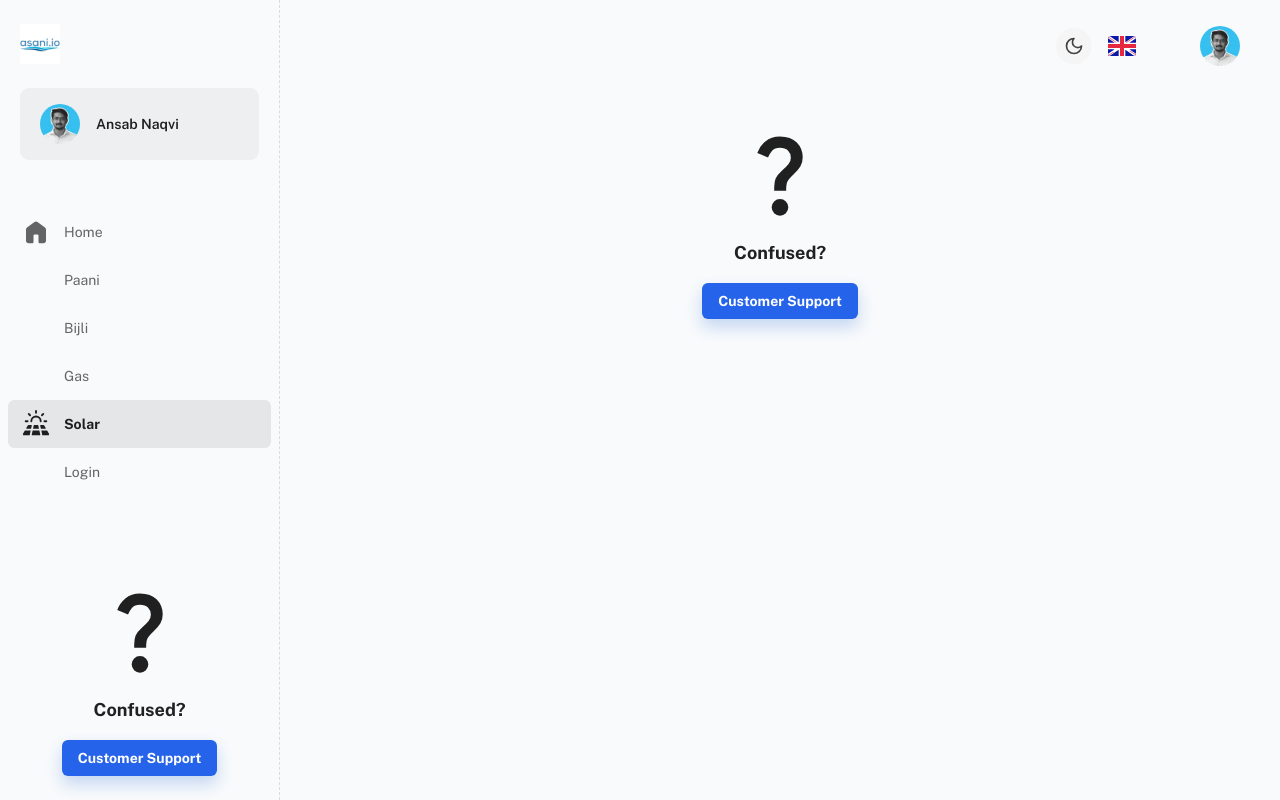
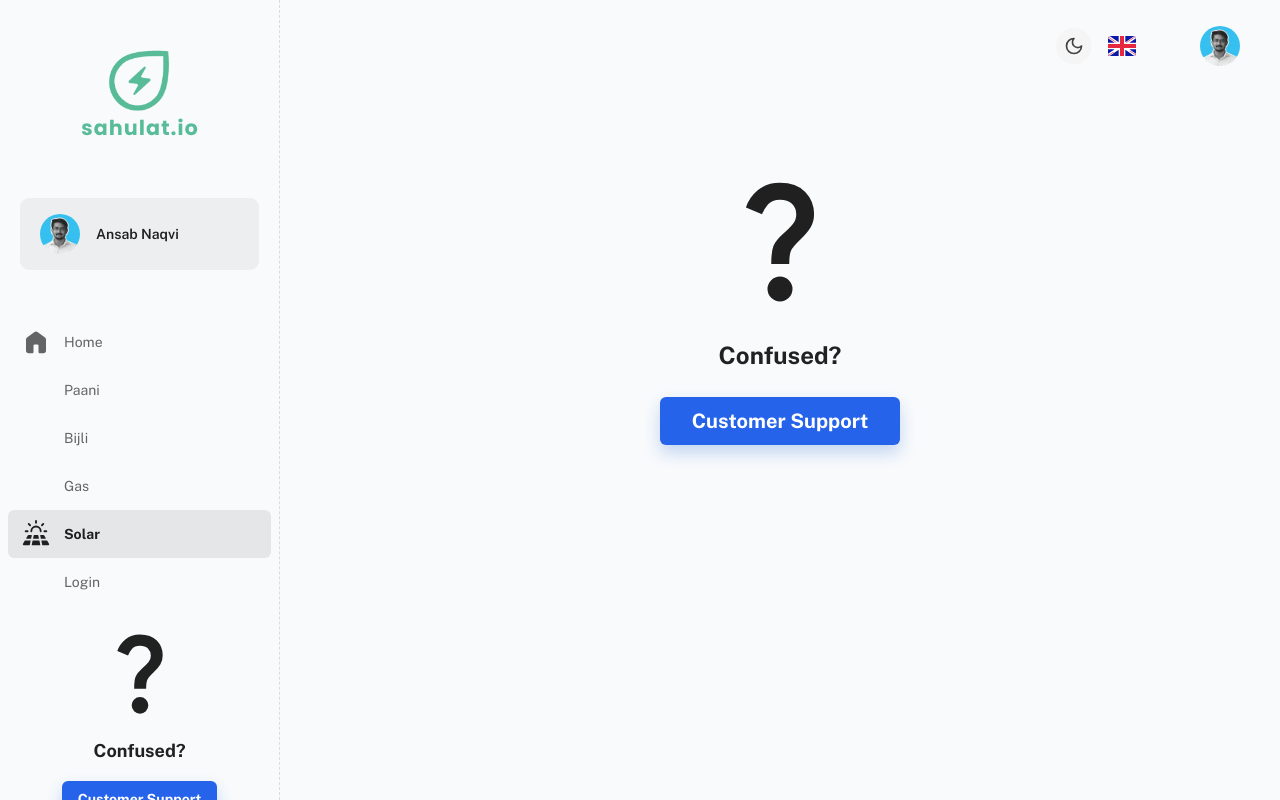
Before and after one commit to Irtiza1/Asani.io-Challenge5, a React (Create React App) app in the folder Frontend/: page /dashboard/solar in a window 1280 px wide. Built offline with nearby package versions, Linux system fonts and the light colour scheme; some icons are missing; a web font is replaced by a local one.

Commit message:
Logo added

```diff
--- a/Frontend/src/components/logo/Logo.js
+++ b/Frontend/src/components/logo/Logo.js
@@ -4,7 +4,7 @@ import { Link as RouterLink } from 'react-router-dom';
 // @mui
 import { useTheme } from '@mui/material/styles';
 import { Box, Link } from '@mui/material';
-import asaani from '../../assets/logo.jpg'
+import asaani from '../../assets/Orange Minimalist Electrical Energy Logo (14).png'
 // ----------------------------------------------------------------------
 
 const Logo = forwardRef(({ disabledLink = false, sx, ...other }, ref) => {
@@ -21,7 +21,14 @@ const Logo = forwardRef(({ disabledLink = false, sx, ...other }, ref) => {
       component="img"
       src={asaani}  // Use the path stored in the `logo` variable
       alt="Logo"
-      sx={{ width: 40, height: 40, cursor: 'pointer', ...sx }} // Styling for the logo
+      sx={{
+        width: 150,  // Keep the original size or adjust as needed
+        height: 150, // Keep the original size or adjust as needed
+        cursor: 'pointer',
+        display: 'block', // Ensures the image is treated as a block element
+        marginLeft: 'auto',  // Centers the image horizontally
+        marginRight: 'auto', // Centers the image horizontally
+      }}
     />
   );
 
--- a/Frontend/src/pages/Gas.js
+++ b/Frontend/src/pages/Gas.js
@@ -62,9 +62,10 @@ import {
 
 export default function GasDashboardPage() {
   const theme = useTheme();
-
+  const [gasFlow, setGasFlow] = useState(100);
+  const [gasLeakage, setGasLeakage] = useState(50);
   // State for dynamic data
-  const [gasPressure, setGasPressure] = useState([]);
+  const [gasPressure, setGasPressure] = useState(30);
   const [dailyConsumption, setDailyConsumption] = useState(0);
 
   // Threshold values
@@ -72,6 +73,14 @@ export default function GasDashboardPage() {
   const CONSUMPTION_THRESHOLD = 300; // Cubic meters
   const { notification, setNotification, updateNotification } = useNotification();
   // Function to generate dynamic data
+  useEffect(() => {
+    const interval = setInterval(() => {
+      setGasFlow((prev) => Math.max(0, Math.min(100, prev + (Math.random() * 2 - 1) * 2)));
+      setGasLeakage((prev) => Math.max(0, Math.min(100, prev + (Math.random() * 2 - 1) * 2)));
+      setGasPressure((prev) => Math.max(0, Math.min(100, prev + (Math.random() * 2 - 1) * 2)));
+      setDailyConsumption((prev) => Math.max(0, Math.min(100, prev + (Math.random() * 2 - 1) * 3)));
+    }, 1000); // Update every second
+  })
   const generateData = () => {
     const pressureData = Array.from({ length: 7 }, () => Math.floor(Math.random() * 20) + 110); // Random PSI between 110-130
     const consumption = Math.floor(Math.random() * 100) + 200; // Random consumption between 200-300 cubic meters
@@ -110,7 +119,7 @@ export default function GasDashboardPage() {
           <Grid item xs={12} sm={6} md={3}>
             <AppWidgetSummary
               title="Gas Pressure (PSI)"
-              total={75}
+              total={`${gasPressure} PSI`}
               icon={'mdi:gas-cylinder'}
             />
           </Grid>
@@ -118,22 +127,22 @@ export default function GasDashboardPage() {
         <Grid item xs={12} sm={6} md={3}>
           <AppWidgetSummary
             title="Daily Gas Consumption (m³)"
-            total={23}
+            total={`${dailyConsumption}PSI`}
             color="info"
             icon={'mdi:chart-box-outline'}
           />
         </Grid>
         <Grid item xs={12} sm={6} md={3}>
             <AppWidgetSummary
-              title="Gas Pressure (PSI)"
-              total={75}
+              title="Gas flow (PSI)"
+              total={`${gasFlow} PSI`}
               icon={'mdi:gas-cylinder'}
             />
           </Grid>
           <Grid item xs={12} sm={6} md={3}>
             <AppWidgetSummary
-              title="Gas Pressure (PSI)"
-              total={75}
+              title="Gas leakage"
+              total={`${gasLeakage.toFixed(0)}%`}
               icon={'mdi:gas-cylinder'}
             />
           </Grid>
--- a/Frontend/src/pages/SolarPage.js
+++ b/Frontend/src/pages/SolarPage.js
@@ -5,23 +5,34 @@ import Iconify from '../components/iconify/Iconify';
 
 const SolarCircuit = () => {
   return (
-    <Box sx={{ px: 2.5, pb: 3, mt: -4 }}>
-  <Stack alignItems="center" spacing={1} sx={{ pt: 5, borderRadius: 2, position: 'relative' }}>
-    <Box sx={{ position: 'relative', width: 100, top: 0 }}>
-      <Iconify icon="material-symbols:question-mark" width={100} height={100} />
+    <Box sx={{ px: 4, pb: 6, mt: -2 }}> {/* Increased padding and adjusted margin */}
+  <Stack
+    alignItems="center"
+    spacing={2}
+    sx={{ pt: 8, borderRadius: 4, position: 'relative' }} // Increased padding and border radius
+  >
+    <Box sx={{ position: 'relative', width: 150, top: 0 }}> {/* Increased width */}
+      <Iconify icon="material-symbols:question-mark" width={150} height={150} /> {/* Larger icon */}
     </Box>
 
     <Box sx={{ textAlign: 'center' }}>
-      <Typography gutterBottom variant="h6">
+      <Typography gutterBottom variant="h4"> {/* Increased typography variant */}
         Confused?
       </Typography>
     </Box>
 
-    <Button href="https://material-ui.com/store/items/minimal-dashboard/" target="_blank" variant="contained">
+    <Button
+      href="https://material-ui.com/store/items/minimal-dashboard/"
+      target="_blank"
+      variant="contained"
+      size="large" // Changed button size
+      sx={{ fontSize: '1.25rem', px: 4, py: 2 }} // Larger font and padding
+    >
       Customer Support
     </Button>
   </Stack>
 </Box>
+
   );
 };
 
```
Also changed, not shown: Frontend/src/assets/Orange Minimalist Electrical Energy Logo (14).png (added).
